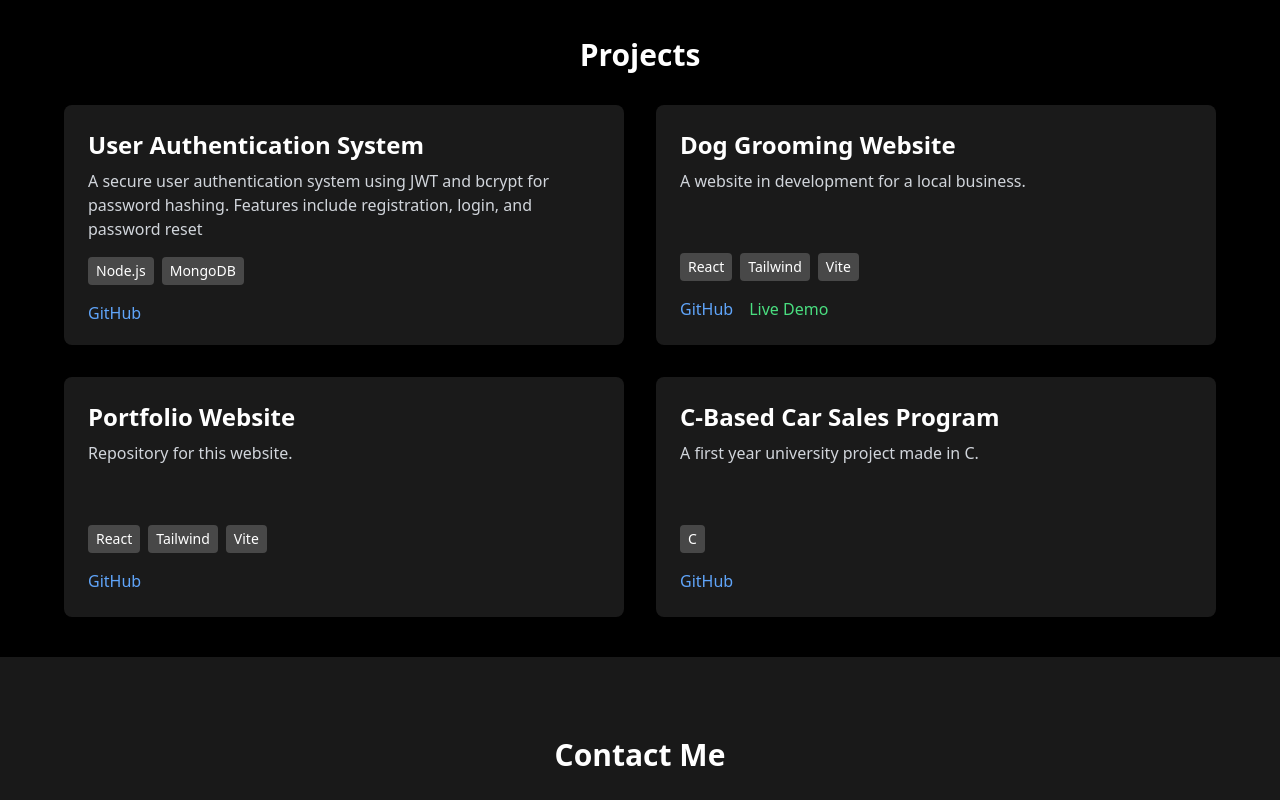
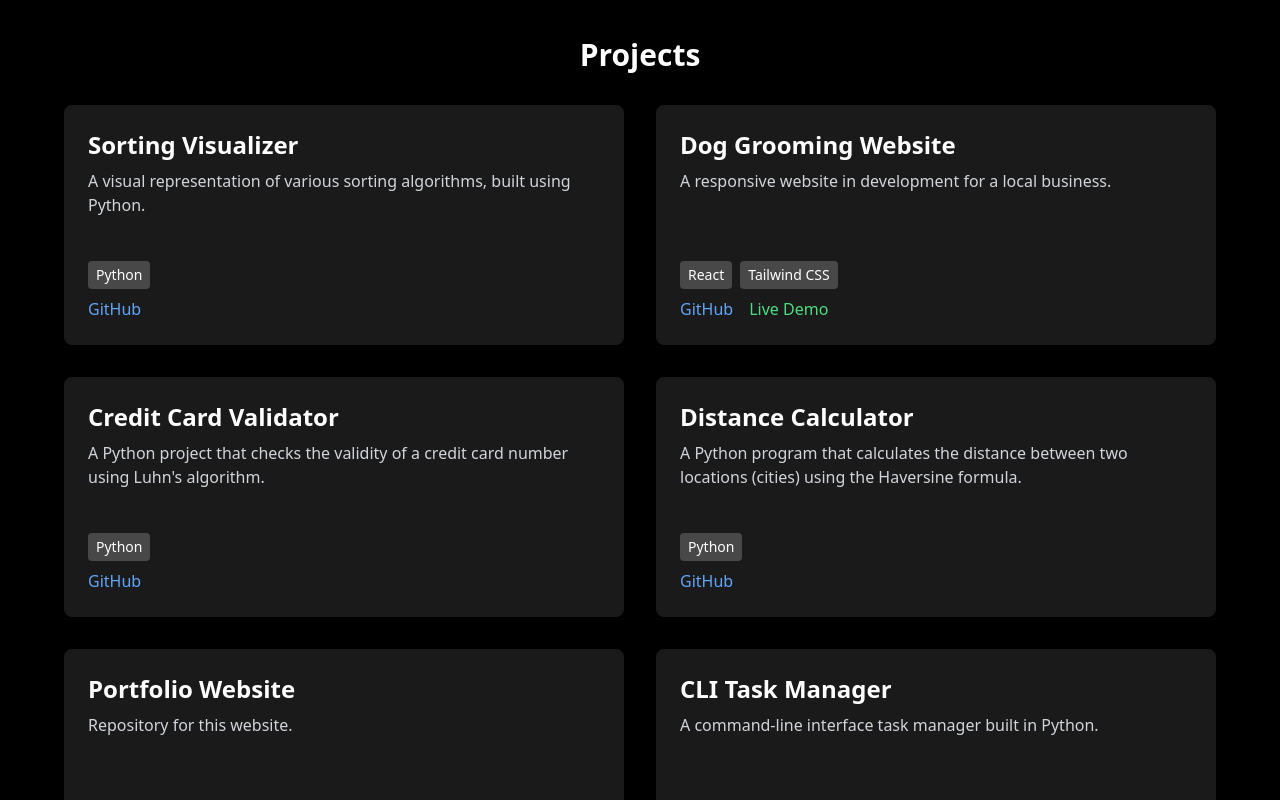
Before and after one commit to RoleyRoley/my-portfolio, a React (Create React App) app: page / in a window 1280 px wide. Shown: the part 1300-2100 px from the top of the page. Built offline with nearby package versions, Linux system fonts and the light colour scheme.

Commit message:
Updated featured projects and adjusted project card padding

```diff
--- a/src/components/ProjectCard.jsx
+++ b/src/components/ProjectCard.jsx
@@ -7,8 +7,8 @@ const ProjectCard = ({ title, description, tech, github, demo }) => {
         <FadeInWhenVisible>
         <div className="bg-white/10 backdrop-blur-md p-6 rounded-lg shadow-md hover:shadow-xl transition text-white h-60 flex flex-col">
             <h3 className="text-2xl font-bold mb-2">{title}</h3>
-            <p className="mb-4 text-gray-300 flex-grow">{description}</p>
-            <div className="flex flex-wrap gap-2 mb-4">
+            <p className="mb-2 text-gray-300 flex-grow">{description}</p>
+            <div className="flex flex-wrap gap-2 mb-2">
                 {tech.map((t, index) => (
                 <span key={index} className="bg-white/20 px-2 py-1 text-sm rounded">
                     {t}
--- a/src/data/projects.js
+++ b/src/data/projects.js
@@ -1,29 +1,42 @@
 const projects = [
     {
-        title: "User Authentication System",
-        description: "A secure user authentication system using JWT and bcrypt for password hashing. Features include registration, login, and password reset",
-        tech: ["Node.js", "MongoDB"],
-        github: "https://github.com/RoleyRoley/user-auth-system",
+        title: "Sorting Visualizer",
+        description: "A visual representation of various sorting algorithms, built using Python.",
+        tech: ["Python"],
+        github: "https://github.com/RoleyRoley/sorting_algorithm_visualiser",
     },
     {
         title: "Dog Grooming Website",
-        description: "A website in development for a local business.",
-        tech: ["React", "Tailwind", "Vite"],
+        description: "A responsive website in development for a local business.",
+        tech: ["React", "Tailwind CSS"],
         github: "https://github.com/your-username/portfolio",
         demo: "https://www.thedogandcollar.uk"
     },
     {
+        title: "Credit Card Validator",
+        description: "A Python project that checks the validity of a credit card number using Luhn's algorithm.",
+        tech: ["Python"],
+        github: "https://github.com/RoleyRoley/credit_card_validator",
+    },
+    {
+        title: "Distance Calculator",
+        description: "A Python program that calculates the distance between two locations (cities) using the Haversine formula.",
+        tech: ["Python"],
+        github: "https://github.com/RoleyRoley/distance_calculator",
+    },
+    {
         title: "Portfolio Website",
         description: "Repository for this website.",
-        tech: ["React", "Tailwind", "Vite"],
+        tech: ["React", "Tailwind CSS"],
         github: "https://github.com/RoleyRoley/my-portfolio",
     },
     {
-        title: "C-Based Car Sales Program",
-        description: "A first year university project made in C.",
-        tech: ["C"],
-        github: "https://github.com/RoleyRoley/Car-Sales-C",
+        title: "CLI Task Manager",
+        description: "A command-line interface task manager built in Python.",
+        tech: ["Python"],
+        github: "https://github.com/RoleyRoley/CLI_Task_Manager",
     },
+
 ];
 
 
```
